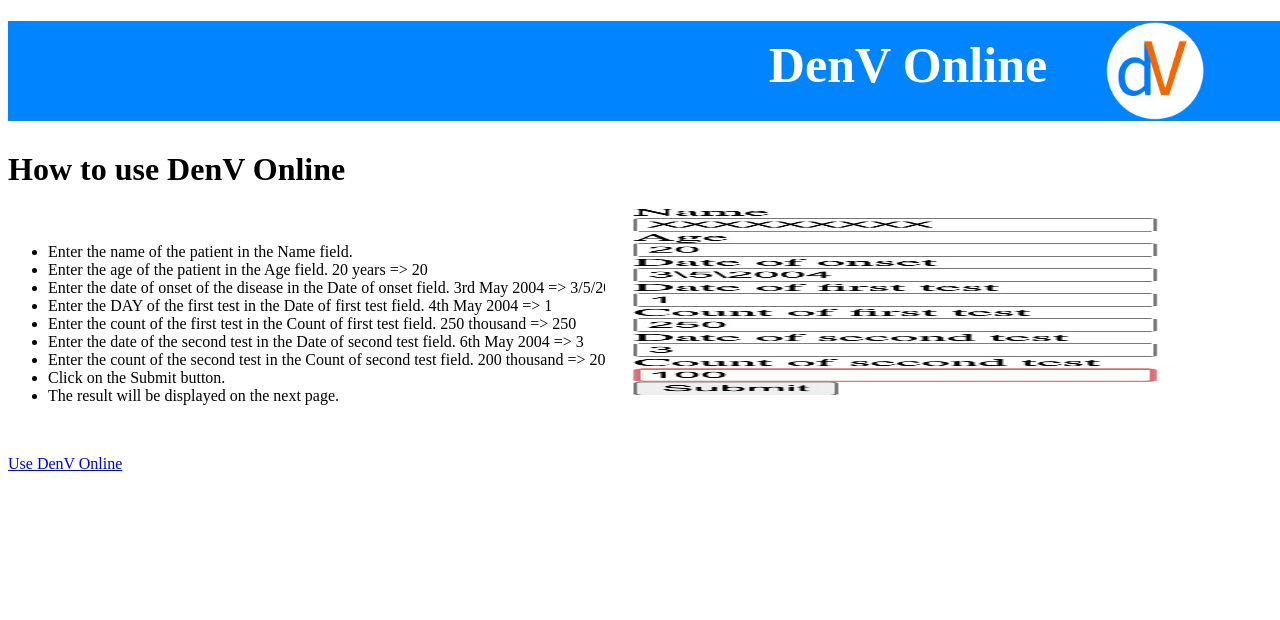
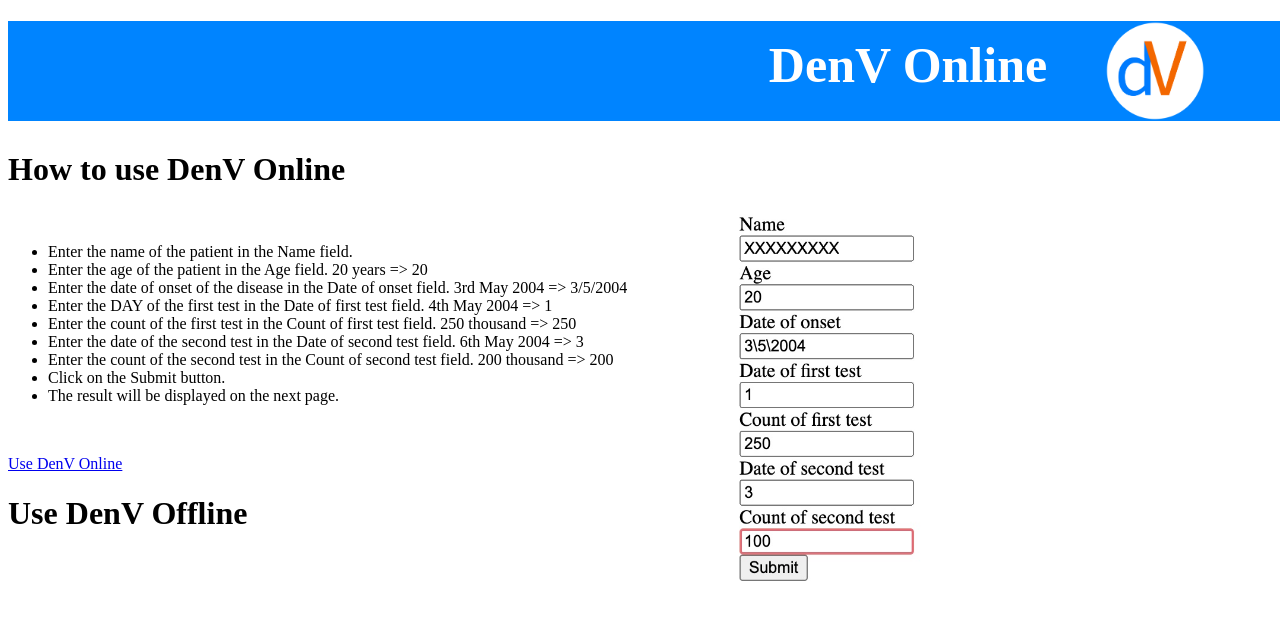
Before and after one commit to sudhaunsh/atom, a Flask app: page /denv_tutorial in a window 1280 px wide; the page is wider, and only the part inside the window is pictured. Shown: the top 620 px of that part. Run offline with Flask 3, Linux system fonts and the light colour scheme.

Commit message:
modified:   services/__pycache__/denv_back_end.cpython-39.pyc 	modified:   services/denv_back_end.py 	modified:   static/.DS_Store 	renamed:    static/Example_input.jpg -> static/eginput.jpg 	modified:   templates/denv_tutorial.html 	modified:   token.txt

```diff
--- a/services/denv_back_end.py
+++ b/services/denv_back_end.py
@@ -1,6 +1,6 @@
 import numpy as np
 import sympy as sym
-import matplotlib.pyplot as plt
+# import matplotlib.pyplot as plt
 
 
 def estimate(verify_val):
--- a/templates/denv_tutorial.html
+++ b/templates/denv_tutorial.html
@@ -2,7 +2,7 @@
 <html lang="en">
     <h1>
         <svg width="1800" height="100">
-            <rect width="1800" height="100" style="fill:rgb(0, 132, 255);stroke-width:3;stroke:rgb(0,132,255 )"/>
+            <rect width="100%" height="100%" style="fill:rgb(0, 132, 255);stroke-width:3;stroke:rgb(0,132,255 )"/>
             <text x="50%" y="50%" dominant-baseline="middle" text-anchor="middle" font-size="50px" fill="white">DenV Online</text>
             <img src="{{url_for('static', filename='denvlogo.png')}}" alt="DenV" width="100" height="100" style="position: absolute; right: 75px; top: 21px;">
         </svg>
@@ -12,7 +12,7 @@
             How to use DenV Online
         </h1>
         <br>
-        <img src="{{url_for('static', filename='Example_input.jpg')}}" alt="DenV" width="600" height="200" style="position: absolute; right: 75px; top: 200px;">
+        <img src="{{url_for('static', filename='eginput.jpg')}}" alt="DenV" width="200" height="390" style="position: absolute; right: 350px; top: 200px;">
         <ul>
             <li>
                 Enter the name of the patient in the Name field.
@@ -46,5 +46,8 @@
         <p>
             <a href = "use_denv">Use DenV Online</a>
         </p>
+        <h1>
+            Use DenV Offline
+        </h1>
     </body>
 </html>
--- a/token.txt
+++ b/token.txt
@@ -1 +1,2 @@
 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
+gunicorn -w 4 -b 0.0.0.0:4000 main:app
```
Also changed, not shown: static/eginput.jpg (renamed from static/Example_input.jpg), 1 other file.
